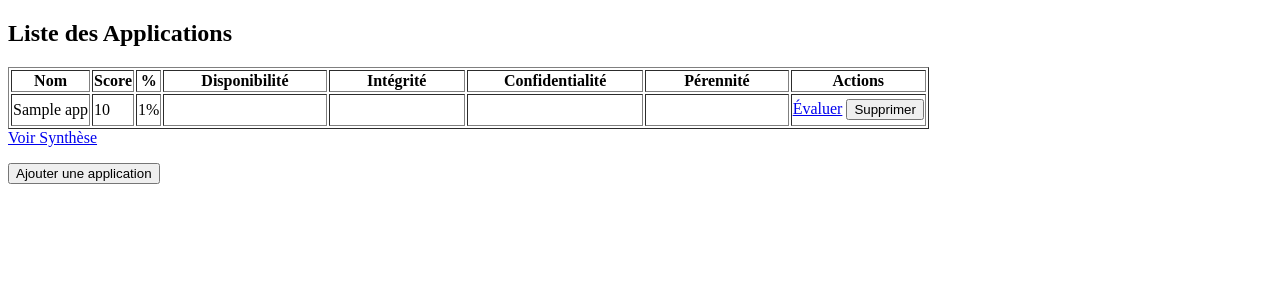
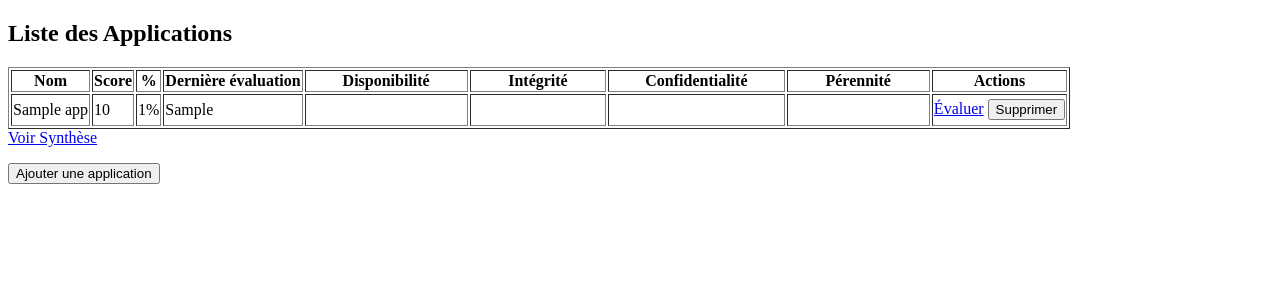
Before and after one commit to rumeaug17/ADM, a Flask app: template templates/index.html in a window 1280 px wide. Shown: the top 300 px of the page. Run offline with Flask 3, Linux system fonts and the light colour scheme; the template is opened without the code that fills it: most values are stand-ins (such as "Sample title", 1, 10 or a date in 2020).

Commit message:
Update index.html

```diff
--- a/templates/index.html
+++ b/templates/index.html
@@ -23,6 +23,7 @@
             <th>Nom</th>
             <th>Score</th>
             <th>%</th>
+            <th>Dernière évaluation</th>
             <th>Disponibilité</th>
             <th>Intégrité</th>
             <th>Confidentialité</th>
@@ -37,6 +38,7 @@
             {% if app.percentage and app.percentage > 60 %} background-color: red;
             {% elif app.percentage and app.percentage > 30 %} background-color: yellow;
             {% endif %}">{{ app.percentage or "N/A" }}%</td>
+            <td>{{ app.last_evaluation or "Non évaluée" }}</td>
             <td><span class="badge {{ app.disponibilite.lower() }}">{{ app.disponibilite }}</span></td>
             <td><span class="badge {{ app.integrite.lower() }}">{{ app.integrite }}</span></td>
             <td><span class="badge {{ app.confidentialite.lower() }}">{{ app.confidentialite }}</span></td>
```
